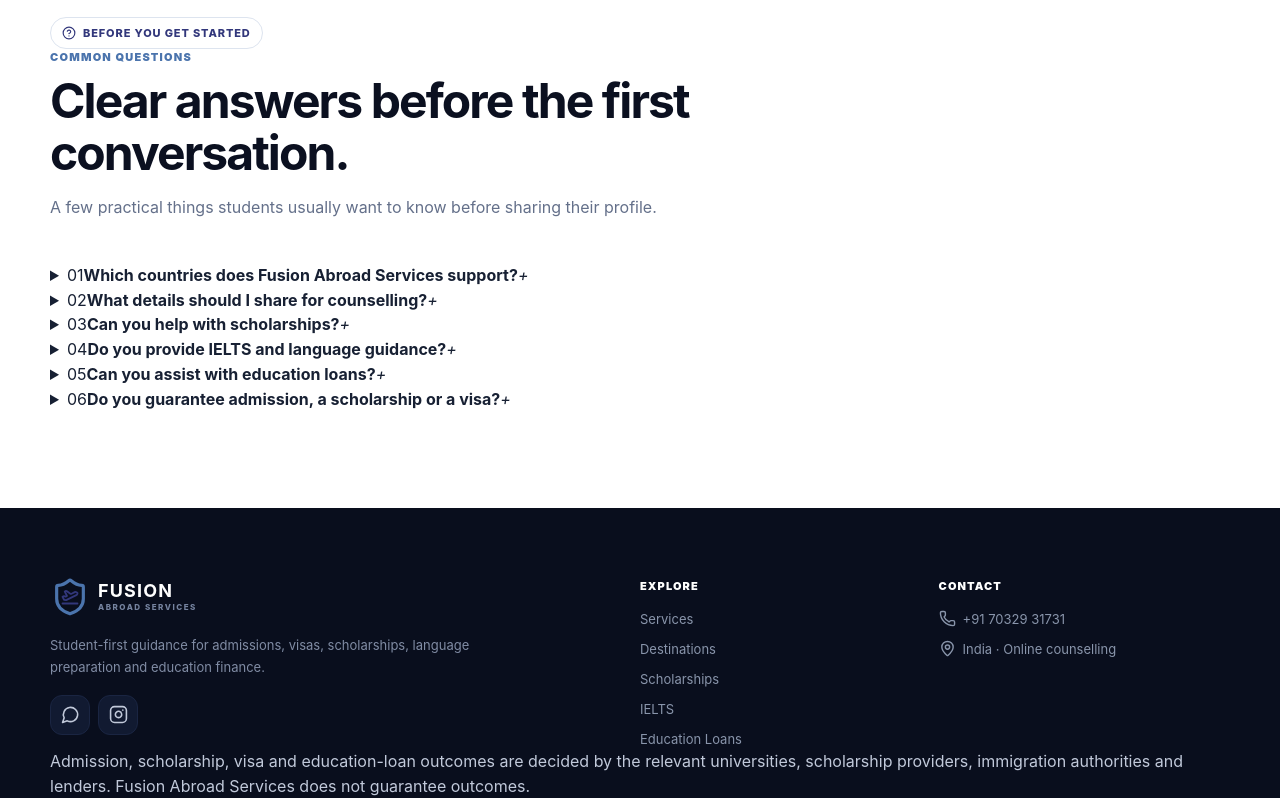
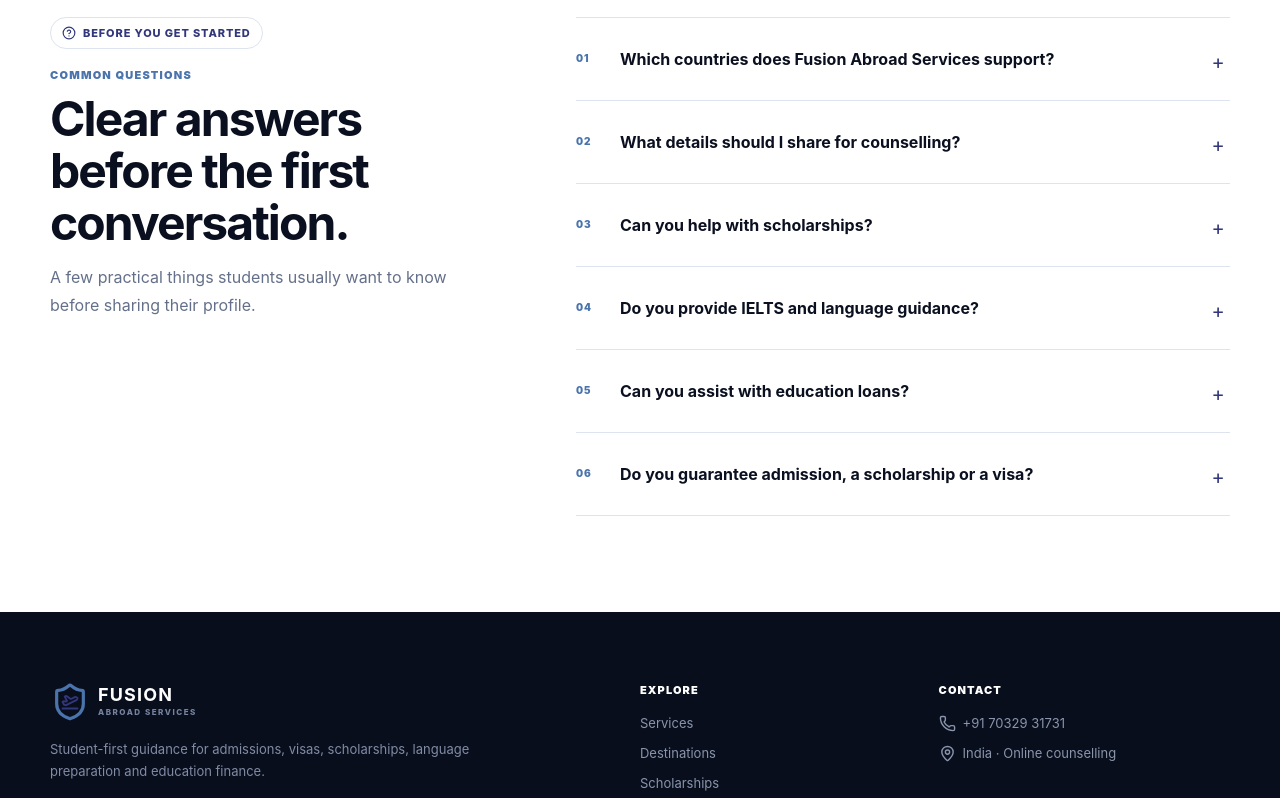
Before and after one commit to mkraja826/fusionvisa, a Next.js app: page / in a window 1280 px wide. Shown: the part 3800-4598 px from the top of the page. Built offline with nearby package versions, Linux system fonts and the light colour scheme.

Commit message:
design: style FAQ trust and 404 states

```diff
--- a/app/globals.css
+++ b/app/globals.css
@@ -309,3 +309,109 @@
 @media (prefers-reduced-motion: reduce) {
   * { scroll-behavior: auto !important; transition: none !important; }
 }
+
+
+/* Trust, FAQ and system states */
+.faq-layout { display: grid; gap: 30px; align-items: start; }
+.faq-layout .section-heading { margin-top: 18px; margin-bottom: 0; }
+.faq-list { border-top: 1px solid var(--line); }
+.faq-item { border-bottom: 1px solid var(--line); }
+.faq-item summary {
+  list-style: none;
+  display: grid;
+  grid-template-columns: 34px minmax(0,1fr) 24px;
+  gap: 10px;
+  align-items: center;
+  min-height: 74px;
+  cursor: pointer;
+}
+.faq-item summary::-webkit-details-marker { display: none; }
+.faq-item summary > span {
+  color: var(--blue);
+  font-size: 10px;
+  font-weight: 900;
+  letter-spacing: .1em;
+}
+.faq-item summary strong {
+  color: var(--ink);
+  font-size: 14px;
+  line-height: 1.45;
+}
+.faq-item summary i {
+  width: 24px;
+  height: 24px;
+  display: grid;
+  place-items: center;
+  color: var(--primary);
+  font-size: 20px;
+  font-style: normal;
+  transition: transform .2s ease;
+}
+.faq-item[open] summary i { transform: rotate(45deg); }
+.faq-item p {
+  margin: -2px 24px 22px 44px;
+  max-width: 690px;
+  color: var(--muted);
+  font-size: 13px;
+  line-height: 1.75;
+}
+
+.footer-disclaimer {
+  margin-top: 34px;
+  padding-top: 18px;
+  border-top: 1px solid #161f35;
+  color: #657189;
+  font-size: 10px;
+  line-height: 1.65;
+}
+.footer-disclaimer + .footer-bottom { margin-top: 12px; }
+
+.not-found {
+  position: relative;
+  min-height: calc(100vh - 72px);
+  overflow: hidden;
+  display: grid;
+  align-items: center;
+  color: white;
+  background: linear-gradient(135deg, #090e1d, #151e46 62%, #252d69);
+}
+.not-found-glow {
+  position: absolute;
+  width: 420px;
+  height: 420px;
+  top: -210px;
+  right: -180px;
+  border-radius: 50%;
+  background: rgba(75,116,173,.24);
+}
+.not-found-inner { position: relative; z-index: 1; padding-top: 80px; padding-bottom: 90px; }
+.not-found-code {
+  display: block;
+  margin-bottom: 18px;
+  color: #8ea9d7;
+  font-size: 12px;
+  font-weight: 900;
+  letter-spacing: .24em;
+}
+.not-found h1 {
+  max-width: 760px;
+  margin: 0;
+  font-size: clamp(44px, 12vw, 80px);
+  line-height: .98;
+  letter-spacing: -.055em;
+}
+.not-found p {
+  max-width: 620px;
+  margin: 20px 0 0;
+  color: #bdc8dd;
+  font-size: 16px;
+  line-height: 1.75;
+}
+
+@media (min-width: 920px) {
+  .faq-layout { grid-template-columns: .8fr 1.2fr; gap: 90px; }
+  .faq-item summary { min-height: 82px; }
+  .faq-item summary strong { font-size: 16px; }
+  .faq-item p { font-size: 14px; }
+  .not-found { min-height: calc(100vh - 78px); }
+}
```
